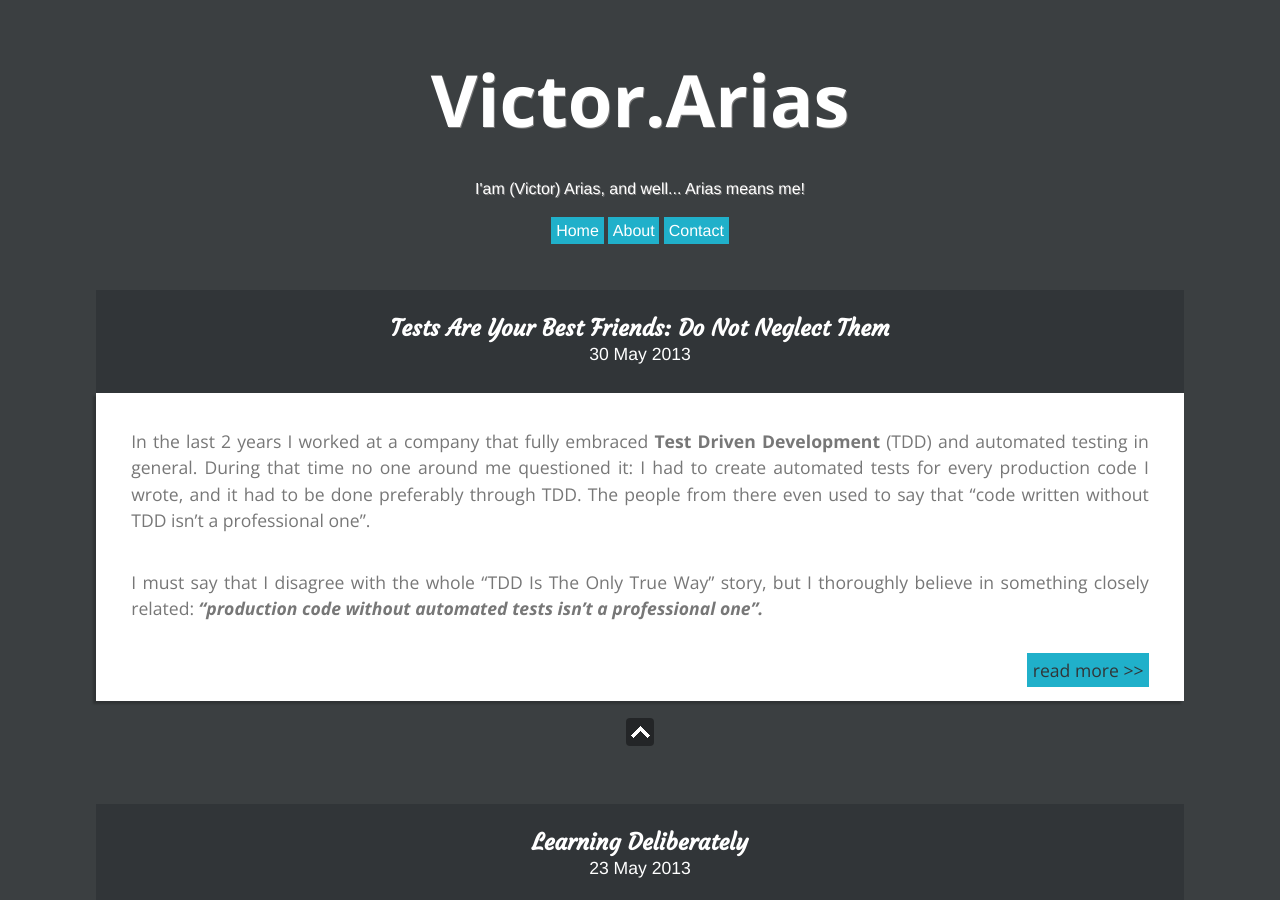
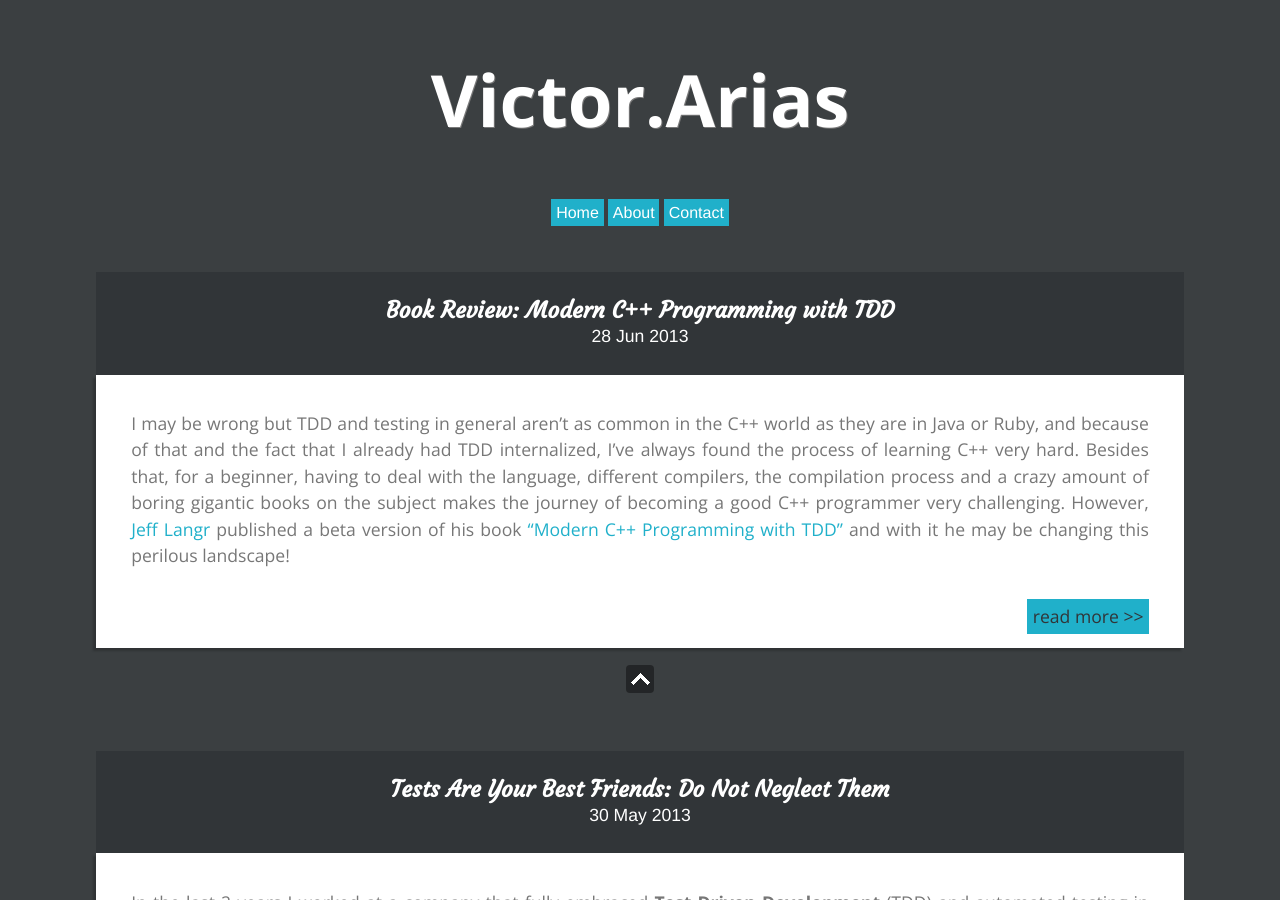
Before and after one commit to victorarias/victorarias.github.com, a Jekyll site: the page built from index.html, in a window 1280 px wide and 900 px high. Built offline with Jekyll 4.4.1, drawn with Linux system fonts in a browser that asks for light colours; the list of posts is cut into pages by our own code; some of the changed text lies outside the part shown.

Commit message:
new post

```diff
--- a/_layouts/default.html
+++ b/_layouts/default.html
@@ -43,7 +43,6 @@
   <header>
     <a name="top" id="top"></a>
     <h1>Victor.Arias</h1>
-    <h2>I'am (Victor) Arias, and well... Arias means me!</h2>
     <nav id="menu">
       <ul>
         <li><a href="/">Home</a></li>
--- /dev/null
+++ b/_posts/2013-06-28-book-review-modern-cpp-tdd.md
@@ -0,0 +1,42 @@
+---
+layout: post
+title: "Book Review: Modern C++ Programming with TDD"
+keywords: "cpp,c++,c++11,modern c++,tdd,test driven development,tests,book"
+location: São Paulo
+short_url: http://goo.gl/P6J8f
+---
+
+I may be wrong but TDD and testing in general aren't as common in the C++ world as they are in Java or Ruby, and because of that and the fact that I already had TDD internalized, I've always found the process of learning C++ very hard.
+Besides that, for a beginner, having to deal with the language, different compilers, the compilation process and a crazy amount of boring gigantic books on the subject makes the journey of becoming a good C++ programmer very challenging.
+However, [Jeff Langr](http://langrsoft.com/) published a beta version of his book ["Modern C++ Programming with TDD"](http://pragprog.com/book/lotdd/modern-c-programming-with-test-driven-development) and with it he may be changing this perilous landscape!
+
+<!-- more -->
+
+###The Book
+
+<div class="thumb">
+  <a href="/images/2013-06-28/book.jpg" target="_blank">
+    <img class="center simple-border" src="/images/2013-06-28/book.jpg" alt="screenshot"/>
+  </a>
+</div>
+
+["Modern C++ Programming with TDD"](http://pragprog.com/book/lotdd/modern-c-programming-with-test-driven-development) starts listing dependencies used during the book like Google Mock, libcurl, rlog and so on. Jeff is trying to make every sample portable and easy, so not only he describes how to compile and where to put every dependency but he also provides CMake scripts with the distributed source code.
+After some plumbing the book really starts in the second chapter: Jeff guides the reader through the process of building the Soundex algorithm using (and explaining) TDD, C++ and Google Test. It's a great chapter even for experienced TDD practitioners - I caught myself doing the Soundex Kata with C++ more than one time after reading it. I imagine that this chapter can also be very useful for an experienced C++ programmer that lack TDD skills - it's a GREAT introduction.
+
+###More About TDD than C++
+
+TDD foundations, tests construction and organization, test doubles and mocking, incremental design, advanced topics, indicators and general tips and strategies about growing and sustaining TDD are the subjects of the following chapters, but although the focus is more on TDD than on C++, I've found the book very refreshing and clear about language particularities, and the modern techniques and constructions from C++11 made me really enjoy the reading - Jeff have no constraint about using the auto keyword, lambdas, range-based for loops, uniform initialization and many other C++11 features. I've also found his "programming by intention" and "small methods" advocacy encouraging (considering what I've seen on C/C++).
+
+###Test Doubles and Mocking
+
+This was the part I was more curious about: how harder it is to apply mocking with C++. The book has an entire chapter about it, divided in three parts: dependency breaking into isolated classes applying handcrafted test doubles, how to simplify test doubles using Google Mock and different ways of designing code to use test doubles (aka injection techniques).
+I cannot say that it is easier to create mocks, doubles and set-up expectations with C++ as it is, for instance, with Ruby, but we can't compare a dynamic language with C++. Google Mock does a decent job, so with just a little effort anyone can produce decoupled, orthogonal and tested code. I personally think that the biggest challenge here is understand the error messages from the compiler when you mess up with Google Mock macros.
+
+###Advanced Topics & Honorable Mentions
+
+There is two more chapters that I have to mention: Legacy Challenges and Threading (testing threading code) - both of them have been carefully crafted. In the Legacy Challenges chapter, Jeff talks not only about challenges but also explains and give examples (with "real" legacy code) about refactoring techniques, ending with the Mikado Method for large-scale changes.
+The TDD and Threading chapter also has good explanations and examples about how to test-drive asynchronous solutions. Although I'm no expert with C++, I found both theory and practice (examples) very easy to understand using only my knowledge about threading from other languages and platforms.
+
+###Conclusion
+
+Even still missing two parts that I was eager to read ("TDD and Performance" and "Integration and Acceptance Tests"), I found the book very good and worth the price and time. After reading it I'm finally confident to write modern C++ code, mainly because of the fast feedback that TDD gives me. This book had another side effect on me: I'm now eager to finish the [C++ Primer](http://www.amazon.com/Primer-5th-Edition-Stanley-Lippman/dp/0321714113) and the Effective C++ series. :D
```
Also changed, not shown: images/2013-06-28/book.jpg (added), 2 other files.
